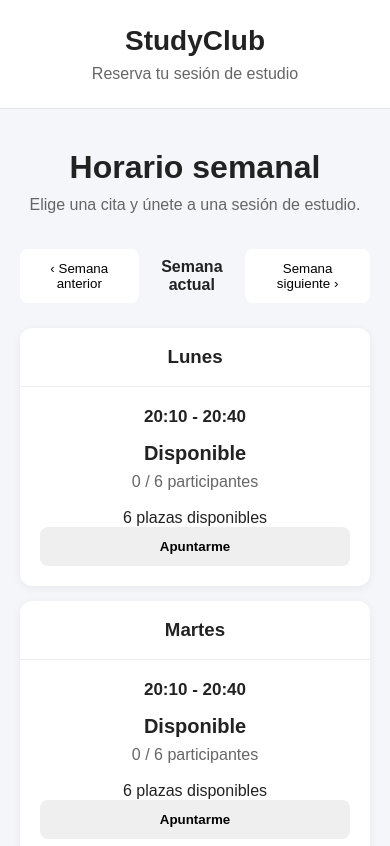
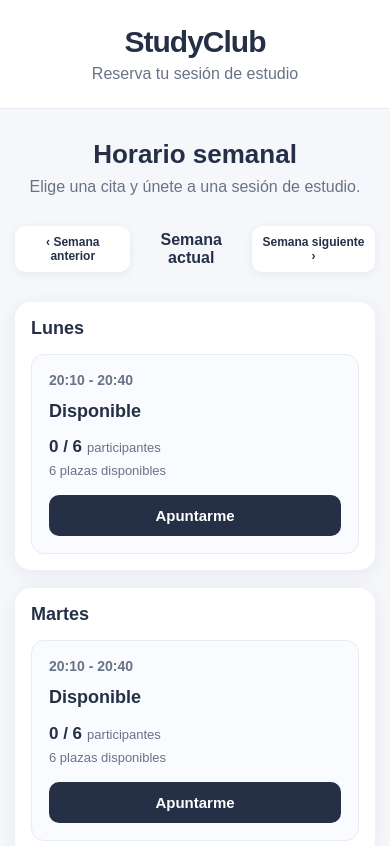
Before and after one commit to paulaconqueso/StudyClub, a plain HTML site: page index.html in a window 390 px wide. Shown: the top 846 px of the page. Drawn offline with Linux system fonts and the light colour scheme.

Commit message:
Refactor CSS styles for improved layout and design
Updated styles for body, header, buttons, and modal, improving layout and visual consistency.

```diff
--- a/style.css
+++ b/style.css
@@ -1,33 +1,33 @@
 * {
     box-sizing: border-box;
-    margin: 0;
-    padding: 0;
 }
 
 body {
-    font-family: Arial, sans-serif;
-    background: #f5f6fa;
-    color: #222;
+    margin: 0;
+    font-family: Arial, Helvetica, sans-serif;
+    background: #f5f7fb;
+    color: #253047;
 }
 
 /* HEADER */
 
 header {
-    background: white;
-    padding: 25px 40px;
-    display: flex;
-    justify-content: space-between;
-    align-items: center;
-    border-bottom: 1px solid #e5e5e5;
+    background: #ffffff;
+    text-align: center;
+    padding: 32px 20px 26px;
+    border-bottom: 1px solid #e6eaf1;
 }
 
 .logo {
-    font-size: 28px;
-    font-weight: bold;
+    font-size: 34px;
+    font-weight: 800;
+    letter-spacing: -1px;
 }
 
 .subtitle {
-    color: #666;
+    margin-top: 6px;
+    color: #697386;
+    font-size: 16px;
 }
 
 /* MAIN */
@@ -35,42 +35,56 @@ header {
 main {
     max-width: 1100px;
     margin: 0 auto;
-    padding: 40px 20px;
+    padding: 40px 20px 60px;
 }
 
 .welcome {
     text-align: center;
-    margin-bottom: 35px;
+    margin-bottom: 30px;
 }
 
 .welcome h1 {
-    font-size: 32px;
-    margin-bottom: 10px;
+    margin: 0 0 8px;
+    font-size: 30px;
 }
 
 .welcome p {
-    color: #666;
+    margin: 0;
+    color: #697386;
 }
 
 /* WEEK NAVIGATION */
 
 .week-navigation {
     display: flex;
+    align-items: center;
     justify-content: space-between;
-    align-items: center;
-    margin-bottom: 25px;
+    gap: 20px;
+    margin-bottom: 30px;
+}
+
+.week-navigation h2 {
+    margin: 0;
+    text-align: center;
+    font-size: 20px;
 }
 
 .week-navigation button {
     border: none;
-    background: white;
-    padding: 12px 18px;
-    border-radius: 8px;
+    background: #ffffff;
+    color: #253047;
+    padding: 11px 16px;
+    border-radius: 10px;
     cursor: pointer;
+    font-size: 14px;
+    font-weight: 600;
+    box-shadow: 0 2px 8px rgba(30, 45, 70, 0.08);
+    transition: transform 0.2s ease, box-shadow 0.2s ease;
 }
 
 .week-navigation button:hover {
-    background: #eaeaea;
+    transform: translateY(-2px);
+    box-shadow: 0 5px 14px rgba(30, 45, 70, 0.12);
 }
 
 /* SCHEDULE */
@@ -78,59 +92,89 @@ main {
 .schedule {
     display: grid;
     grid-template-columns: repeat(4, 1fr);
-    gap: 15px;
+    gap: 18px;
 }
 
 .day {
-    background: white;
-    border-radius: 12px;
-    overflow: hidden;
-    box-shadow: 0 2px 8px rgba(0,0,0,0.06);
+    background: #ffffff;
+    border-radius: 16px;
+    padding: 18px;
+    box-shadow: 0 4px 18px rgba(30, 45, 70, 0.07);
 }
 
-.day h3 {
-    padding: 18px;
-    text-align: center;
-    border-bottom: 1px solid #eee;
+.day-title {
+    margin: 0 0 15px;
+    font-size: 18px;
 }
 
+/* APPOINTMENT */
+
 .appointment {
-    padding: 20px;
-    text-align: center;
+    border: 1px solid #e7ebf2;
+    border-radius: 13px;
+    padding: 17px;
+    background: #fafbfe;
 }
 
 .time {
-    font-weight: bold;
-    font-size: 17px;
-    margin-bottom: 15px;
+    font-size: 14px;
+    font-weight: 700;
+    color: #697386;
+    margin-bottom: 12px;
 }
 
 .appointment-name {
-    font-size: 20px;
-    font-weight: bold;
-    margin-bottom: 8px;
+    font-size: 18px;
+    font-weight: 700;
+    margin-bottom: 14px;
+    line-height: 1.3;
 }
 
 .participants {
-    color: #666;
-    margin-bottom: 18px;
+    display: flex;
+    align-items: baseline;
+    gap: 5px;
+    margin-bottom: 6px;
 }
 
-.join-button,
-.confirm-button {
-    border: none;
-    border-radius: 8px;
-    padding: 12px 18px;
-    cursor: pointer;
-    font-weight: bold;
+.participant-count {
+    font-size: 17px;
+    font-weight: 700;
 }
+
+.participant-label {
+    font-size: 13px;
+    color: #697386;
+}
+
+.places {
+    font-size: 13px;
+    color: #697386;
+    margin-bottom: 17px;
+}
+
+/* JOIN BUTTON */
 
 .join-button {
     width: 100%;
+    border: none;
+    border-radius: 10px;
+    padding: 12px;
+    background: #253047;
+    color: #ffffff;
+    font-size: 15px;
+    font-weight: 700;
+    cursor: pointer;
+    transition: transform 0.2s ease, opacity 0.2s ease;
 }
 
 .join-button:hover {
-    opacity: 0.85;
+    transform: translateY(-2px);
+    opacity: 0.9;
+}
+
+.join-button:active {
+    transform: translateY(0);
 }
 
 /* MODAL */
@@ -138,96 +182,144 @@ main {
 .modal {
     position: fixed;
     inset: 0;
-    background: rgba(0,0,0,0.5);
+    background: rgba(20, 28, 45, 0.55);
     display: flex;
     align-items: center;
     justify-content: center;
     padding: 20px;
+    z-index: 1000;
 }
 
-.hidden {
+.modal.hidden {
     display: none;
 }
 
 .modal-content {
-    background: white;
     width: 100%;
-    max-width: 500px;
-    padding: 35px;
-    border-radius: 15px;
+    max-width: 480px;
+    background: #ffffff;
+    border-radius: 18px;
+    padding: 30px;
     position: relative;
+    box-shadow: 0 15px 50px rgba(0, 0, 0, 0.18);
 }
 
 .modal-content h2 {
-    margin-bottom: 10px;
+    margin-top: 0;
+    margin-bottom: 8px;
 }
 
 #selectedAppointment {
-    color: #666;
-    margin-bottom: 25px;
+    color: #697386;
+    margin-bottom: 24px;
+}
+
+/* FORM */
+
+#bookingForm {
+    display: flex;
+    flex-direction: column;
+}
+
+#bookingForm label {
+    font-size: 14px;
+    font-weight: 700;
+    margin-bottom: 6px;
+}
+
+#bookingForm input {
+    width: 100%;
+    padding: 12px;
+    border: 1px solid #dce1ea;
+    border-radius: 9px;
+    font-size: 15px;
+    margin-bottom: 17px;
+    outline: none;
+}
+
+#bookingForm input:focus {
+    border-color: #253047;
+}
+
+.confirm-button {
+    border: none;
+    border-radius: 10px;
+    padding: 13px;
+    background: #253047;
+    color: white;
+    font-size: 15px;
+    font-weight: 700;
+    cursor: pointer;
+    margin-top: 5px;
 }
 
 .close-button {
     position: absolute;
-    right: 15px;
-    top: 12px;
+    top: 14px;
+    right: 16px;
     border: none;
-    background: none;
+    background: transparent;
     font-size: 28px;
+    color: #697386;
     cursor: pointer;
-}
-
-form {
-    display: flex;
-    flex-direction: column;
-    gap: 8px;
-}
-
-form label {
-    font-weight: bold;
-    margin-top: 10px;
-}
-
-form input {
-    padding: 12px;
-    border: 1px solid #ccc;
-    border-radius: 7px;
-    font-size: 16px;
-}
-
-.confirm-button {
-    margin-top: 20px;
-    width: 100%;
 }
 
 /* FOOTER */
 
 footer {
     text-align: center;
-    padding: 30px;
-    color: #777;
+    padding: 25px 20px;
+    color: #8992a3;
+    font-size: 13px;
 }
 
 /* MOBILE */
 
-@media (max-width: 800px) {
+@media (max-width: 850px) {
+    .schedule {
+        grid-template-columns: repeat(2, 1fr);
+    }
+}
 
+@media (max-width: 600px) {
     header {
-        flex-direction: column;
+        padding: 25px 15px;
+    }
+
+    .logo {
+        font-size: 30px;
+    }
+
+    main {
+        padding: 30px 15px 45px;
+    }
+
+    .welcome h1 {
+        font-size: 26px;
+    }
+
+    .week-navigation {
         gap: 8px;
-        text-align: center;
+    }
+
+    .week-navigation h2 {
+        font-size: 16px;
+    }
+
+    .week-navigation button {
+        padding: 9px 10px;
+        font-size: 12px;
     }
 
     .schedule {
         grid-template-columns: 1fr;
     }
 
-    .week-navigation {
-        gap: 10px;
+    .day {
+        padding: 16px;
     }
 
-    .week-navigation h2 {
-        font-size: 16px;
-        text-align: center;
+    .modal-content {
+        padding: 25px 20px;
     }
 }
```
